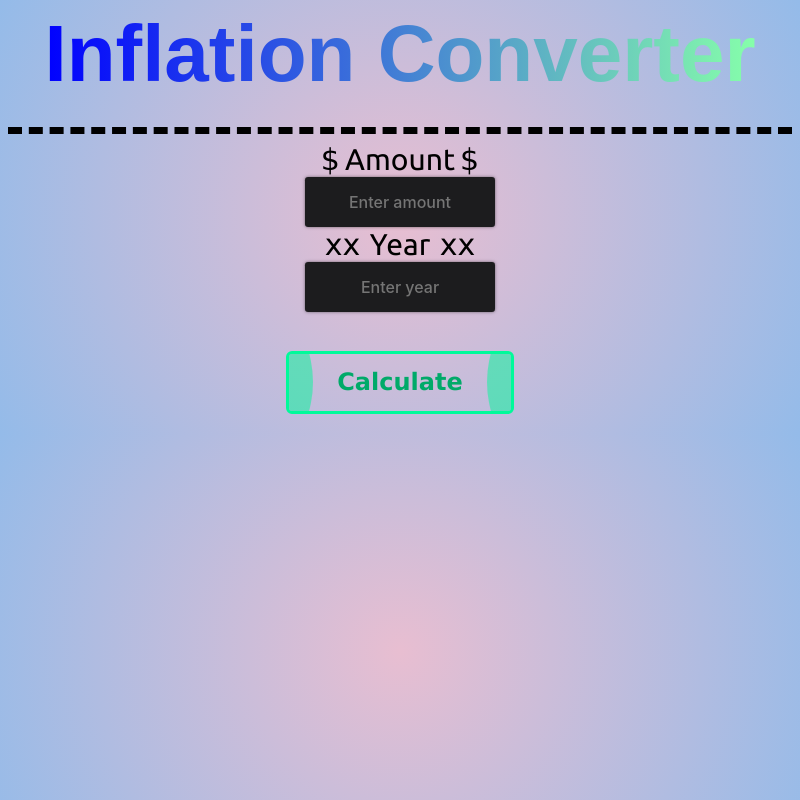
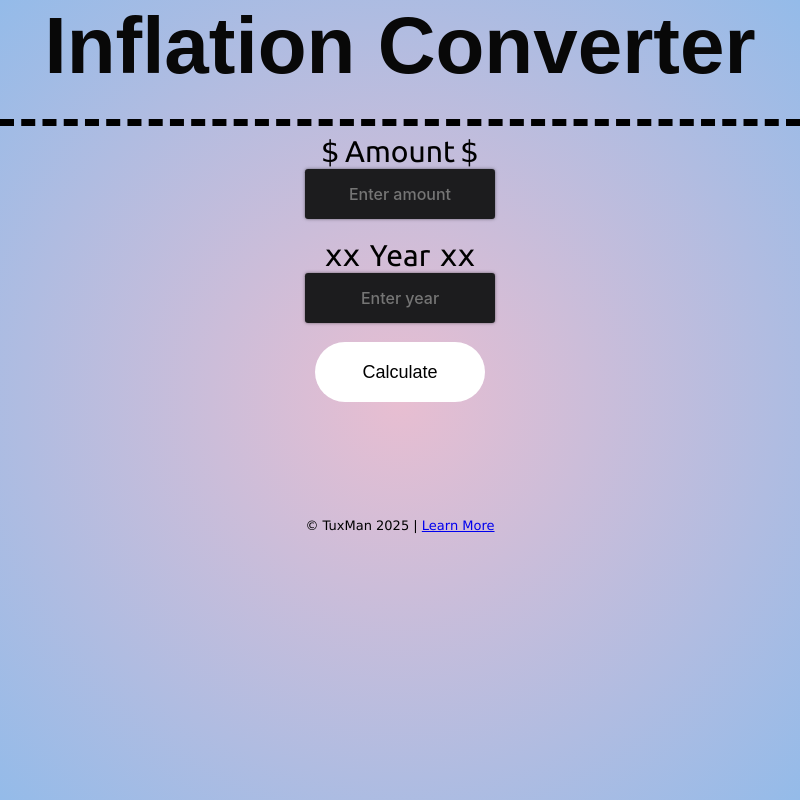
Before and after one commit to TuxMan531/electronInflationConverter, an Electron app: page index.html in a window 800 px wide. Drawn offline with Linux system fonts and the light colour scheme.

Commit message:
css change and learn more

```diff
--- a/index.html
+++ b/index.html
@@ -15,12 +15,15 @@
     <h1 class="loading-text"> Inflation Converter </h1>
     <br><hr>
     <p>$</p> <p id="special">Amount</p> <p>$</p><br>
-    <input id="Amount" placeholder="Enter amount" class="input" required> </input><br>
+    <input id="Amount" placeholder="Enter amount" class="input" required> </input><br><br>
     <p>xx </p><p id="special">Year</p><p> xx</p><br>
     <input id="Year" placeholder="Enter year"  class="input" required></input>
     <br><br>
-    <button id="calculate" class="button" onclick="runCalc()">Calculate</button>
+    <button id="calculate" class="btn" onclick="runCalc()">Calculate</button>
 
     <h2 id="displayfinal"></h2>
+    <footer class="page-footer">
+ <p> &copy; TuxMan 2025  | <a href="more_knowing_knolage.html" style="display: inline;">Learn More</a> </p>
+    </footer>
 </body>
 </html>
--- a/index.js
+++ b/index.js
@@ -46,7 +46,7 @@ function runCalc() {
             beReady += 1;
             console.log("added one, for year")
         } else {
-            year.value = "Enter a year 2024 - 1774";
+            year.value = "Enter a year 1774 - 2024 ";
         }
     } else {
         console.log(yearAmount);
--- /dev/null
+++ b/specific.css
@@ -0,0 +1,14 @@
+h3 {
+    font-size: 27px;
+}
+
+p {
+    display: block;
+    font-size: medium;
+    padding-right: 10px;
+    padding-left: 10px;
+}
+
+ footer {
+  top: 480px;
+ }
--- a/style.css
+++ b/style.css
@@ -74,69 +74,22 @@
 
 /* end of text box style*/
 /* button style */
-/* From Uiverse.io by Randdose */
-.button {
-  all: unset;
-  margin: 20px auto;
-  display: flex;
-  align-items: center;
-  position: relative;
-  padding: 0.6em 2em;
-  border: mediumspringgreen solid 0.15em;
-  border-radius: 0.25em;
-  color: rgb(0, 170, 105);
-  font-size: 1.5em;
-  font-weight: 600;
+.btn {
+  width: 170px;
+  height: 60px;
+  font-size: 18px;
+  background: #fff;
+  border: none;
+  border-radius: 50px;
+  color: #000;
+  outline: none;
   cursor: pointer;
-  overflow: hidden;
-  transition: border 300ms, color 300ms;
-  user-select: none;
+  transition: all 0.4s;
 }
 
-.button p {
-  z-index: 1;
-}
-
-.button:hover {
-  color: #212121;
-}
-
-.button:active {
-  border-color: teal;
-}
-
-.button::after, .button::before {
-  content: "";
-  position: absolute;
-  width: 9em;
-  aspect-ratio: 1;
-  background: mediumspringgreen;
-  opacity: 50%;
-  border-radius: 50%;
-  transition: transform 500ms, background 300ms;
-}
-
-.button::before {
-  left: 0;
-  transform: translateX(-8em);
-}
-
-.button::after {
-  right: 0;
-  transform: translateX(8em);
-}
-
-.button:hover:before {
-  transform: translateX(-1em);
-}
-
-.button:hover:after {
-  transform: translateX(1em);
-}
-
-.button:active:before,
-.button:active:after {
-  background: teal;
+.btn:hover {
+  background: #073b4c;
+  color: #fff;
 }
 /* end of button style*/
 
@@ -151,6 +104,8 @@ html {
   font-family: Verdana, Geneva, Tahoma, sans-serif;
   background: #e8bed1;
   background: radial-gradient(circle,rgba(232, 190, 209, 1) 0%, rgba(148, 187, 233, 1) 100%);
+  padding: 0;
+  margin: 0;
 }
 hr {
   border: none;
@@ -160,6 +115,10 @@ hr {
 }
 body {
     text-align: center;
+    width: 100vw;
+    height: 100vh;
+    padding: 0;
+    margin: 0;
 }
 /* start of title */
 h1 {
@@ -173,6 +132,7 @@ h1 {
   -webkit-transition: all 0.4s ease 0s;
   -o-transition: all 0.4s ease 0s;
   transition: all 0.4s ease 0s;
+  font: 550 clamp(2em, 10vw, 10em) exo, sans-serif;
 }
 
 h1 span {
@@ -180,26 +140,6 @@ h1 span {
   font-size: 0.5em;
   line-height: 1.3;
 }
-h1 em {
-  font-style: normal;
-  font-weight: 600;
-}
-.loading-text {
-	place-self: center;
-	background: linear-gradient(90deg, #00f, rgb(134, 255, 170), #00f) -100%/ 200%;
-	/* being excessively careful with compat,
-	 * though this has been supported unprefixed and
-	 * in the shorthand across major browsers for a while */
-	-webkit-background-clip: text;
-	        background-clip: text;
-	/* use color, don't use -webkit-text-fill-color anymore,
-	 * was meant to solve a problem we haven't had in years */
-	color: transparent;
-	font: 550 clamp(2em, 10vw, 10em) exo, sans-serif;
-	animation: shimmer 2s linear infinite
-}
-
-@keyframes shimmer { to { background-position: 100% } }
 /* end of title*/
 
 h2 {
@@ -224,20 +164,7 @@ input {
     font-size: 16px;       /* Ensures text is vertically centered */
     box-sizing: border-box;
 }
-/*
-button {
-  background-color: #04AA6D;
-  border: none;
-  color: white;
-  padding: 15px 32px;
-  text-align: center;
-  text-decoration: none;
-  display: inline-block;
-  font-size: 16px;
-  transition: 0.3s;
-} */
 button:hover {
-    background-color: #046d46;
     cursor: pointer;
 }
 
@@ -245,3 +172,16 @@ button:hover {
     font-family: "Ubuntu";
     font-style: normal;
 }
+ /* sticky feet */
+
+ footer {
+  text-align: center;
+  position: absolute;
+  width: 100%;
+  top: 515px;
+  left: 0px;
+ }
+
+ footer p {
+  font-size: small;
+ }
```
Also changed, not shown: more_knowing_knolage.html (added, +24 -0 lines), README.md.
